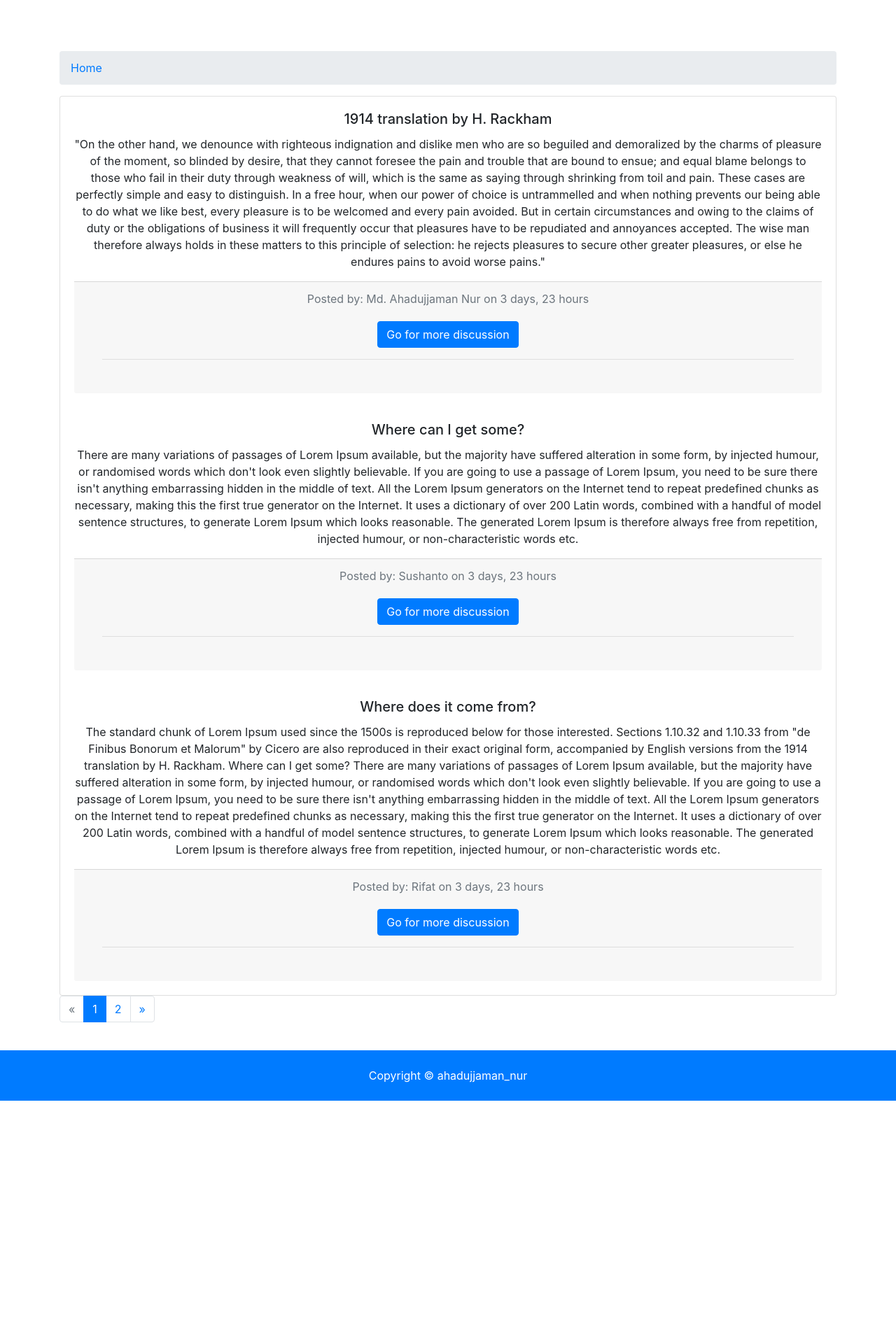
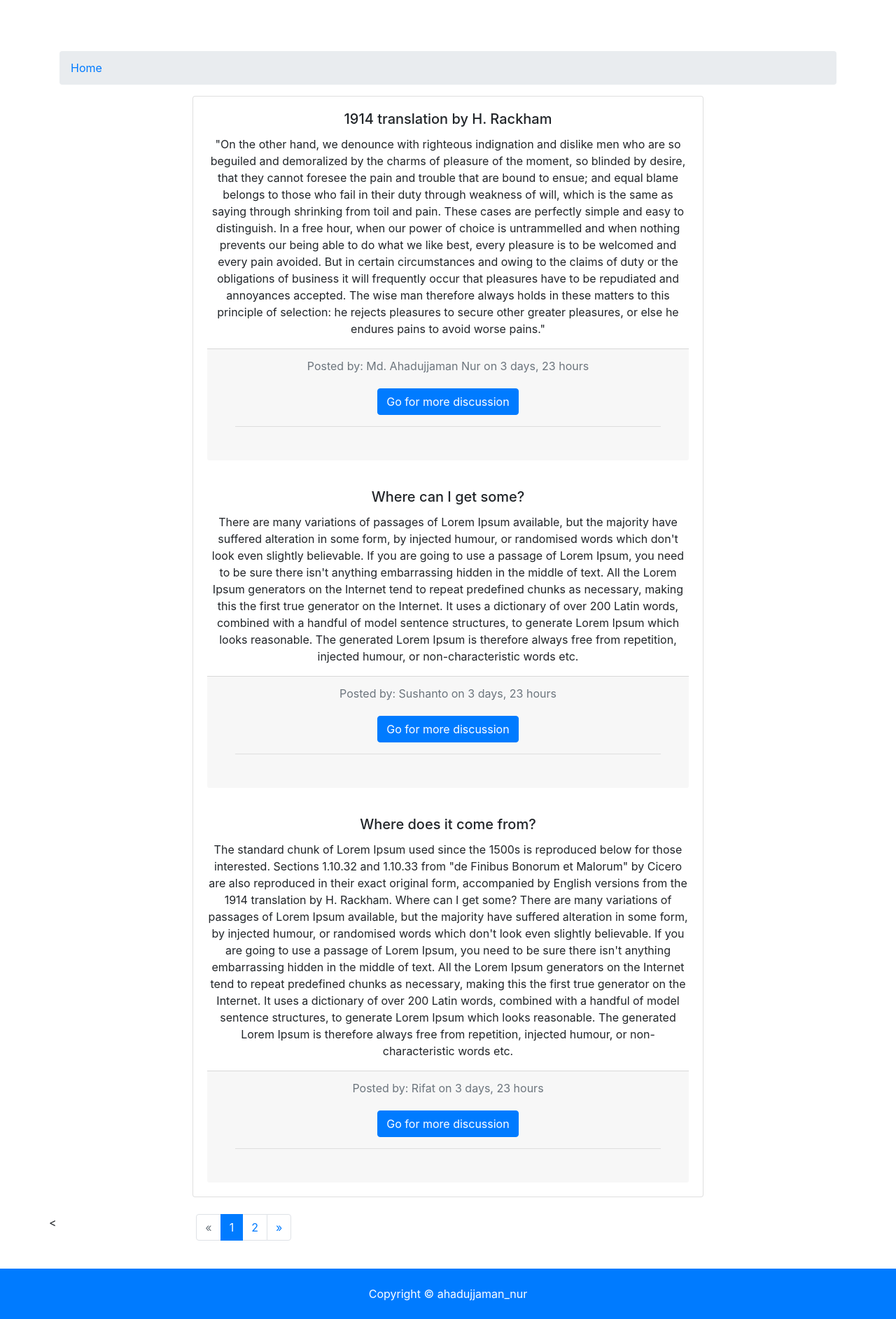
Before and after one commit to ahadnur/nursweb, a Django app: page / in a window 1280 px wide. Shown: the part 226-2111 px from the top of the page at 70% size. Before the commit the page ends 1799 px from the top, so only its background shows below. Run offline with Django 3.2, Linux system fonts and the light colour scheme; data comes from the database, SQL or seed files in the repository; both versions use the stored data as it was after the commit; some libraries are stand-ins or nearby versions.

Commit message:
updated templates container

```diff
--- a/templates/pages/index.html
+++ b/templates/pages/index.html
@@ -30,7 +30,8 @@
 
   <!-- Listings -->
   <div class="container">
-      <div class="col-ml-8">
+      <div class="row">
+          <div class="col-lg-8 col-md-10 mx-auto">
               <div class="card text-center">
                 {% if posts %}
                   {% for post in posts %}
@@ -52,9 +53,11 @@
               </div>
             </div>
       </div>
+  </div>
+  <br>
   <div class="container">
       <div class="row">
-          <div class="col-md-12">
+          <<div class="col-lg-8 col-md-10 mx-auto">
             {% if posts.has_other_pages %}
               <ul class="pagination">
                 {% if posts.has_previous %}
--- a/templates/posts/post.html
+++ b/templates/posts/post.html
@@ -34,6 +34,8 @@
 
   <!-- Listings -->
   <div class="container">
+    <div class="row">
+        <div class="col-lg-8 col-md-10 mx-auto">
             <div class="card text-center">
                 <div class="card-body">
                   <h5 class="card-title">{{ post.title }}</h5>
@@ -43,6 +45,8 @@
                   Posted by: {{ post.author }} on {{ post.post_time | timesince }}
                 </div>
                 <br>
+            </div>
+        </div>
     </div>
   </div>
   <br>
--- a/templates/program/program_post.html
+++ b/templates/program/program_post.html
@@ -35,6 +35,8 @@
 
   <!-- Listings -->
   <div class="container">
+    <div class="row">
+        <div class="col-lg-8 col-md-10 mx-auto">
             <div class="card text-center">
                 <div class="card-body">
                   <h5 class="card-title">{{ program.title }}</h5>
@@ -43,6 +45,8 @@
                 <div class="card-footer text-muted">
                   Posted by: {{ program.author }} on {{ program.date | timesince }}
                   <br>
+                </div>
+            </div>
         </div>
     </div>
     <br>
--- a/templates/python/python_post.html
+++ b/templates/python/python_post.html
@@ -34,6 +34,8 @@
 
   <!-- Listings -->
   <div class="container">
+    <div class="row">
+        <div class="col-lg-8 col-md-10 mx-auto">
             <div class="card text-center">
                 <div class="card-body">
                   <h5 class="card-title">{{ post.title }}</h5>
@@ -42,6 +44,8 @@
                 <div class="card-footer text-muted">
                   Posted by: {{ post.author }} on {{ post.date | timesince}}
                   <br>
+                </div>
+            </div>
         </div>
     </div>
     <br>
--- a/templates/python/python_posts.html
+++ b/templates/python/python_posts.html
@@ -32,6 +32,8 @@
 
   <!-- Listings -->
   <div class="container">
+    <div class="row">
+      <div class="col-lg-8 col-md-10 mx-auto">
           <div class="card text-center">
               {% if pythons %}
                 {% for post in pythons %}
@@ -57,6 +59,9 @@
               </div>
               {% endif %}
             </div>
+      </div>
+    </div>
+
   </div>
   <br>
   <div class="container">
```
Also changed, not shown: templates/posts/posts.html (+6 -1 lines), templates/program/programs.html (+6 -2 lines), db.sqlite3. Lines whose indentation alone changed are shown as unchanged.
